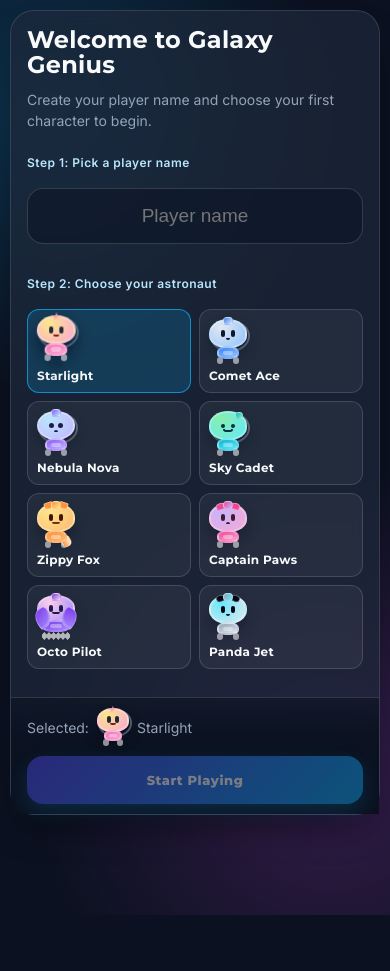
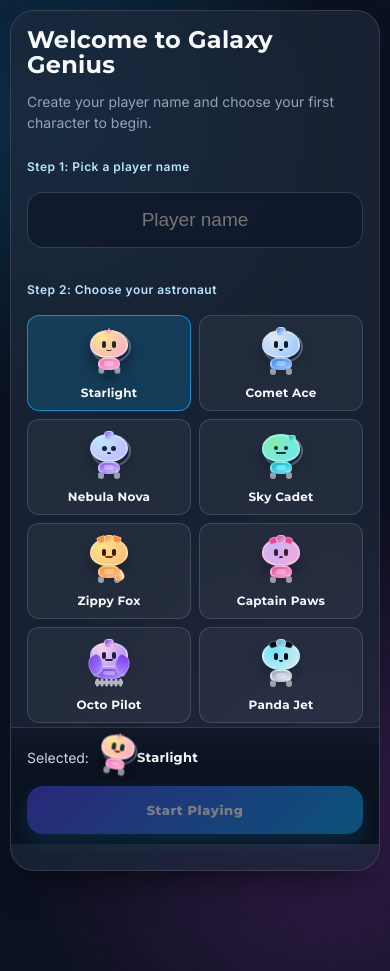
Before and after one commit to npecor/adaptive-math-quest, a React (Vite) app: page / in a window 390 px wide. Before the commit the page ends 915 px from the top, so only its background shows below. Built offline with nearby package versions, Linux system fonts and the light colour scheme.

Commit message:
Polish mobile UI spacing, CTA stability, and playful character feedback

```diff
--- a/src/App.tsx
+++ b/src/App.tsx
@@ -1183,7 +1183,13 @@ export default function App() {
         </div>
 
         <div className="onboarding-footer">
-          <p className="muted selected-player-row">Selected: <CharacterAvatar characterId={selectedCharacter.id} size="sm" /> {selectedCharacter.name}</p>
+          <p className="muted selected-player-row">
+            <span className="selected-player-label">Selected:</span>
+            <span className="selected-player-avatar">
+              <CharacterAvatar characterId={selectedCharacter.id} size="sm" />
+            </span>
+            <span className="selected-player-name">{selectedCharacter.name}</span>
+          </p>
 
           <div className="btn-row">
             <button className="btn btn-primary" disabled={!nameInput.trim()} onClick={completeOnboarding}>
@@ -1733,6 +1739,9 @@ export default function App() {
       {resultFlash && (
         <div className={`result-flash ${resultFlash.tone}`}>
           <div className="result-flash-card">
+            <div className="result-flash-character">
+              <CharacterAvatar characterId={state.user?.avatarId} size="lg" />
+            </div>
             <p className="result-flash-icon">{resultFlash.icon}</p>
             <p className="result-flash-title">{resultFlash.title}</p>
             <p className="result-flash-detail">{resultFlash.detail}</p>
@@ -1772,7 +1781,7 @@ export default function App() {
       )}
 
       {screen === 'home' && isMobileViewport && (
-        <div className={`btn-row home-mode-actions ${hideBottomNav ? 'nav-hidden' : ''}`}>
+        <div className="btn-row home-mode-actions">
           <button className="btn btn-primary" onClick={() => startRun(selectedMode)}>
             {runInProgress ? `New ${selectedModeConfig.name}` : `Start ${selectedModeConfig.name}`}
           </button>
--- a/src/styles.css
+++ b/src/styles.css
@@ -17,7 +17,7 @@
   --radius-sm: 12px;
   --shadow-card: 0 20px 40px -18px rgba(0, 0, 0, 0.7);
   --space-page: 18px;
-  --space-block: 20px;
+  --space-block: 24px;
   --space-inner: 16px;
 }
 
@@ -119,6 +119,80 @@ p {
   margin: 6px 0 0;
   color: #cbd5e1;
   font-size: 13px;
+}
+
+.result-flash-character {
+  display: grid;
+  place-items: center;
+  margin: 0 auto 8px;
+}
+
+.result-flash-character .character-avatar {
+  filter: drop-shadow(0 8px 14px rgba(2, 6, 23, 0.35));
+}
+
+.result-flash.success .result-flash-character .character-avatar {
+  animation: result-somersault 1.05s cubic-bezier(0.22, 0.72, 0.24, 1) both;
+  transform-origin: center 70%;
+  will-change: transform, opacity;
+}
+
+.result-flash.error .result-flash-character .character-avatar {
+  animation: result-wobble 1.05s cubic-bezier(0.2, 0.72, 0.24, 1) both;
+  will-change: transform, opacity;
+}
+
+.result-flash.error .result-flash-character .character-avatar-eye {
+  transform: scaleY(1.18);
+  border-radius: 50%;
+}
+
+.result-flash.error .result-flash-character .character-avatar-mouth {
+  width: 23%;
+  height: 12%;
+  border-bottom: 0;
+  border-top: 2px solid var(--char-mark);
+  border-radius: 10px 10px 0 0;
+}
+
+@keyframes result-somersault {
+  0% {
+    transform: translateY(10px) rotate(0deg) scale(0.9);
+    opacity: 0;
+  }
+  35% {
+    transform: translateY(-6px) rotate(150deg) scale(1.02);
+    opacity: 1;
+  }
+  68% {
+    transform: translateY(-3px) rotate(320deg) scale(1.05);
+    opacity: 1;
+  }
+  100% {
+    transform: translateY(0) rotate(360deg) scale(1);
+    opacity: 1;
+  }
+}
+
+@keyframes result-wobble {
+  0% {
+    transform: translateY(4px) rotate(0deg) scale(0.95);
+    opacity: 0;
+  }
+  28% {
+    transform: translateY(-2px) rotate(-5deg) scale(1.02);
+    opacity: 1;
+  }
+  52% {
+    transform: translateY(-1px) rotate(4.5deg) scale(1.02);
+  }
+  76% {
+    transform: translateY(-0.5px) rotate(-2.5deg) scale(1.01);
+  }
+  100% {
+    transform: translateY(0) rotate(0deg) scale(1);
+    opacity: 1;
+  }
 }
 
 @keyframes flash-overlay {
@@ -657,8 +731,8 @@ p {
 
 .section-header {
   padding: 0 var(--space-page);
-  margin-top: 10px;
-  margin-bottom: -6px;
+  margin-top: 12px;
+  margin-bottom: 4px;
   display: flex;
   align-items: center;
   justify-content: space-between;
@@ -705,14 +779,14 @@ p {
 
 .card {
   margin: 0 var(--space-page);
-  padding: 24px;
+  padding: 26px;
   border-radius: var(--radius-lg);
   background: var(--bg-card);
   backdrop-filter: blur(16px);
   border: 1px solid rgba(255, 255, 255, 0.12);
   box-shadow: var(--shadow-card);
   display: grid;
-  gap: 18px;
+  gap: 20px;
 }
 
 .card-head-row {
@@ -1222,7 +1296,7 @@ p {
   margin: 0 var(--space-page);
   display: grid;
   grid-template-columns: 1fr 1fr;
-  gap: 14px;
+  gap: 16px;
 }
 
 .stat-card {
@@ -1384,7 +1458,7 @@ p {
 .list-container {
   margin: 0 var(--space-page);
   display: grid;
-  gap: 12px;
+  gap: 14px;
 }
 
 .rank-row,
@@ -1672,12 +1746,13 @@ p {
 
 .character-card {
   display: grid;
-  gap: 3px;
-  text-align: left;
+  gap: 5px;
+  text-align: center;
+  justify-items: center;
   border: 1px solid rgba(255, 255, 255, 0.14);
   background: rgba(255, 255, 255, 0.05);
   border-radius: 12px;
-  padding: 9px;
+  padding: 11px 9px 10px;
   color: var(--color-ink);
   cursor: pointer;
 }
@@ -1692,7 +1767,7 @@ p {
 }
 
 .character-card.selected .character-avatar {
-  animation: character-bob 2.1s ease-in-out infinite;
+  animation: character-dance 1.85s cubic-bezier(0.34, 0.74, 0.22, 1.08) infinite;
   transform-origin: center 70%;
   filter: drop-shadow(0 8px 10px rgba(2, 6, 23, 0.32));
 }
@@ -1708,25 +1783,51 @@ p {
   border-radius: 999px;
   background: rgba(2, 6, 23, 0.34);
   filter: blur(1px);
-  animation: character-shadow 2.1s ease-in-out infinite;
+  animation: character-shadow 2.45s ease-in-out infinite;
+}
+
+.character-card.selected .character-avatar-mouth {
+  animation: character-expression 1.85s ease-in-out infinite;
+}
+
+.character-card.selected .character-avatar-eye {
+  animation: character-blink 2.2s steps(1, end) infinite;
+}
+
+.character-card.selected .character-avatar-foot {
+  animation: character-feet 0.36s ease-in-out infinite alternate;
+}
+
+.character-card.selected .character-avatar-foot:last-child {
+  animation-delay: 0.18s;
 }
 
 .character-card-head {
-  margin-bottom: 1px;
-}
-
-@keyframes character-bob {
+  margin-bottom: 3px;
+  width: 100%;
+  min-height: 50px;
+  display: grid;
+  place-items: center;
+}
+
+@keyframes character-dance {
   0%, 100% {
-    transform: translateY(0) rotateX(0deg) rotateZ(0deg) scale(1);
-  }
-  25% {
-    transform: translateY(-2px) rotateX(4deg) rotateZ(-1.2deg) scale(1.02);
-  }
-  50% {
-    transform: translateY(-4px) rotateX(6deg) rotateZ(1.2deg) scale(1.03);
-  }
-  75% {
-    transform: translateY(-2px) rotateX(3deg) rotateZ(-0.8deg) scale(1.015);
+    transform: translate(0, 0) rotateZ(0deg) scale(1);
+  }
+  16% {
+    transform: translate(-2px, -2px) rotateZ(-2.5deg) scale(1.03);
+  }
+  34% {
+    transform: translate(2px, -3px) rotateZ(3.2deg) scale(1.04);
+  }
+  52% {
+    transform: translate(-1px, -1px) rotateZ(-1.8deg) scale(1.02);
+  }
+  74% {
+    transform: translate(3px, -4px) rotateZ(2.8deg) scale(1.04);
+  }
+  88% {
+    transform: translate(-2px, -2px) rotateZ(-2deg) scale(1.02);
   }
 }
 
@@ -1738,6 +1839,46 @@ p {
   50% {
     transform: translateX(-50%) scaleX(0.84);
     opacity: 0.2;
+  }
+}
+
+@keyframes character-expression {
+  0%, 100% {
+    width: 18%;
+    border-bottom-width: 2px;
+    border-bottom-color: var(--char-mark);
+    transform: translateY(0);
+  }
+  30% {
+    width: 24%;
+    border-bottom-width: 2.4px;
+    transform: translateY(-1px);
+  }
+  60% {
+    width: 14%;
+    border-bottom-width: 1.4px;
+    border-bottom-color: rgba(15, 23, 42, 0.86);
+    transform: translateY(1px);
+  }
+}
+
+@keyframes character-blink {
+  0%, 41%, 45%, 78%, 82%, 100% {
+    transform: scaleY(1);
+    opacity: 1;
+  }
+  43%, 80% {
+    transform: scaleY(0.2);
+    opacity: 0.92;
+  }
+}
+
+@keyframes character-feet {
+  0% {
+    transform: translateY(0) scaleX(1);
+  }
+  100% {
+    transform: translateY(-1.5px) scaleX(0.86);
   }
 }
 
@@ -1754,9 +1895,78 @@ p {
 }
 
 .selected-player-row {
-  display: flex;
+  display: grid;
+  grid-template-columns: auto auto 1fr;
   align-items: center;
   gap: 8px;
+}
+
+.selected-player-label {
+  color: #cbd5e1;
+}
+
+.selected-player-name {
+  font-family: var(--font-display);
+  font-size: 13px;
+  letter-spacing: 0.02em;
+  color: #f8fafc;
+}
+
+.selected-player-avatar {
+  display: inline-grid;
+  place-items: center;
+}
+
+.selected-player-avatar .character-avatar {
+  animation: selected-footer-dance 1.25s cubic-bezier(0.34, 0.74, 0.22, 1.08) infinite;
+  transform-origin: center 74%;
+  filter: drop-shadow(0 4px 8px rgba(2, 6, 23, 0.32));
+}
+
+.selected-player-avatar .character-avatar-mouth {
+  animation: footer-expression 1.25s ease-in-out infinite;
+}
+
+.selected-player-avatar .character-avatar-eye {
+  animation: footer-blink 1.8s steps(1, end) infinite;
+}
+
+@keyframes selected-footer-dance {
+  0%, 100% {
+    transform: translate(0, 0) rotateZ(0deg) scale(1);
+  }
+  20% {
+    transform: translate(-2px, -1px) rotateZ(-10deg) scale(1.05);
+  }
+  40% {
+    transform: translate(2px, -2px) rotateZ(10deg) scale(1.05);
+  }
+  60% {
+    transform: translate(-1px, -1px) rotateZ(-7deg) scale(1.03);
+  }
+  80% {
+    transform: translate(1px, -2px) rotateZ(7deg) scale(1.03);
+  }
+}
+
+@keyframes footer-expression {
+  0%, 100% {
+    width: 18%;
+    border-bottom-width: 2px;
+  }
+  50% {
+    width: 23%;
+    border-bottom-width: 2.4px;
+  }
+}
+
+@keyframes footer-blink {
+  0%, 38%, 42%, 70%, 74%, 100% {
+    transform: scaleY(1);
+  }
+  40%, 72% {
+    transform: scaleY(0.2);
+  }
 }
 
 .onboarding-footer {
@@ -1886,7 +2096,7 @@ p {
     position: fixed;
     left: 12px;
     right: 12px;
-    bottom: calc(env(safe-area-inset-bottom) + 92px);
+    bottom: calc(env(safe-area-inset-bottom) + 14px);
     width: min(380px, calc(100vw - 24px));
     margin-left: auto;
     margin-right: auto;
@@ -1900,10 +2110,11 @@ p {
     gap: 8px;
     box-shadow: 0 14px 30px rgba(2, 6, 23, 0.35);
     transition: none;
+    transform: translateZ(0);
   }
 
   .home-mode-actions.nav-hidden {
-    bottom: calc(env(safe-area-inset-bottom) + 92px);
+    bottom: calc(env(safe-area-inset-bottom) + 14px);
   }
 
   .auth-shell {
```
